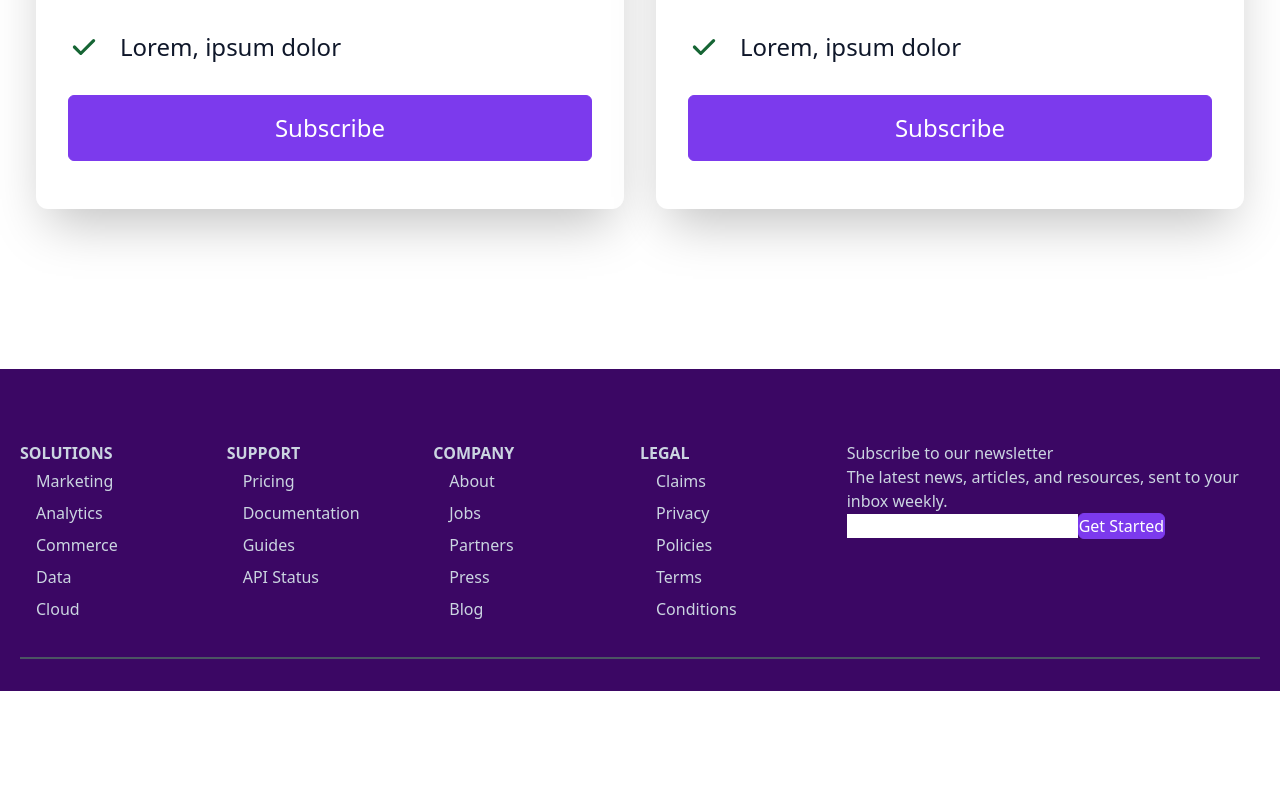
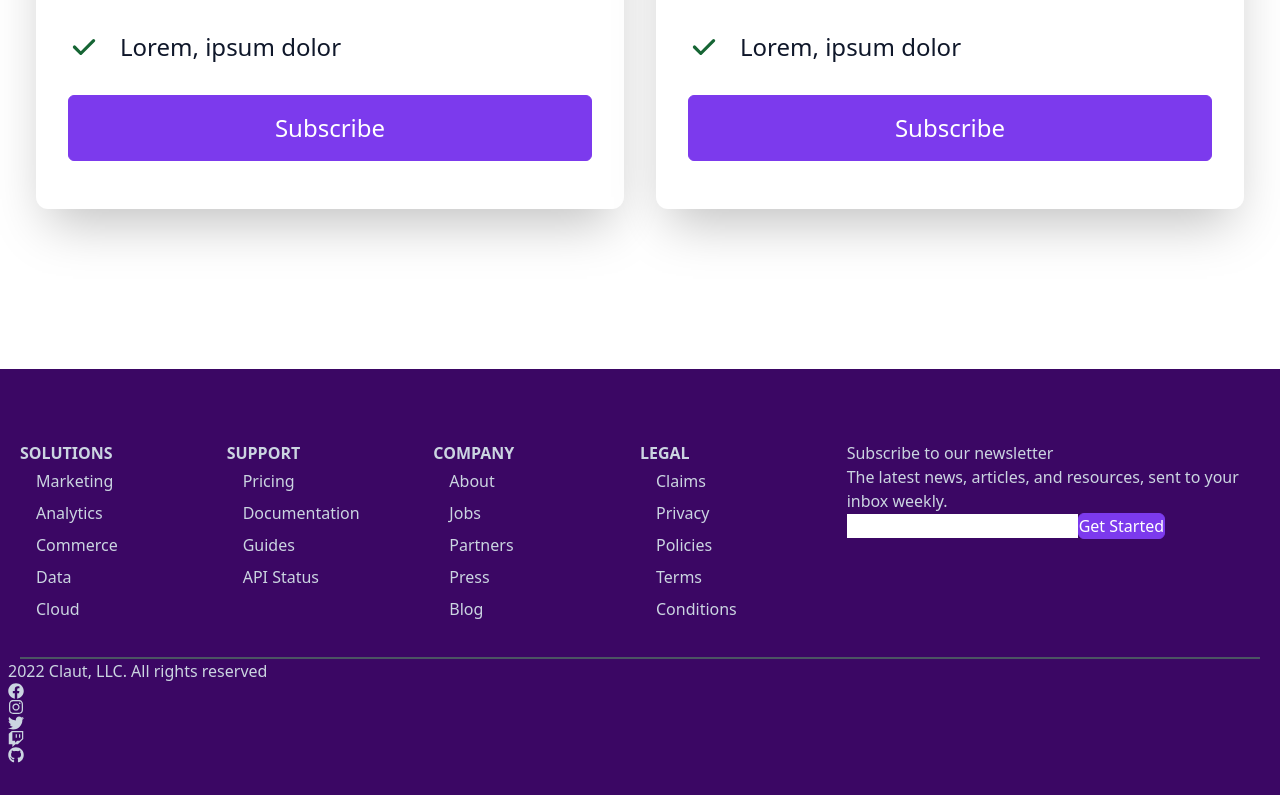
Before and after one commit to radosav-perisic/claut, a React (Vite) app: page / in a window 1280 px wide. Shown: the part 3863-4658 px from the top of the page. Before the commit the page ends 4554 px from the top, so only its background shows below. Built offline with nearby package versions, Linux system fonts and the light colour scheme.

Commit message:
Add copyright txt and social media links to Footer

```diff
--- a/src/components/Footer.jsx
+++ b/src/components/Footer.jsx
@@ -55,6 +55,16 @@ const Footer = () => {
                </form>
             </div>
         </div>
+        <div>
+            <p>2022 Claut, LLC. All rights reserved</p>
+            <div>
+                <FaFacebook />
+                <FaInstagram />
+                <FaTwitter />
+                <FaTwitch />
+                <FaGithub />
+            </div>
+        </div>
     </div>
   )
 }
```
